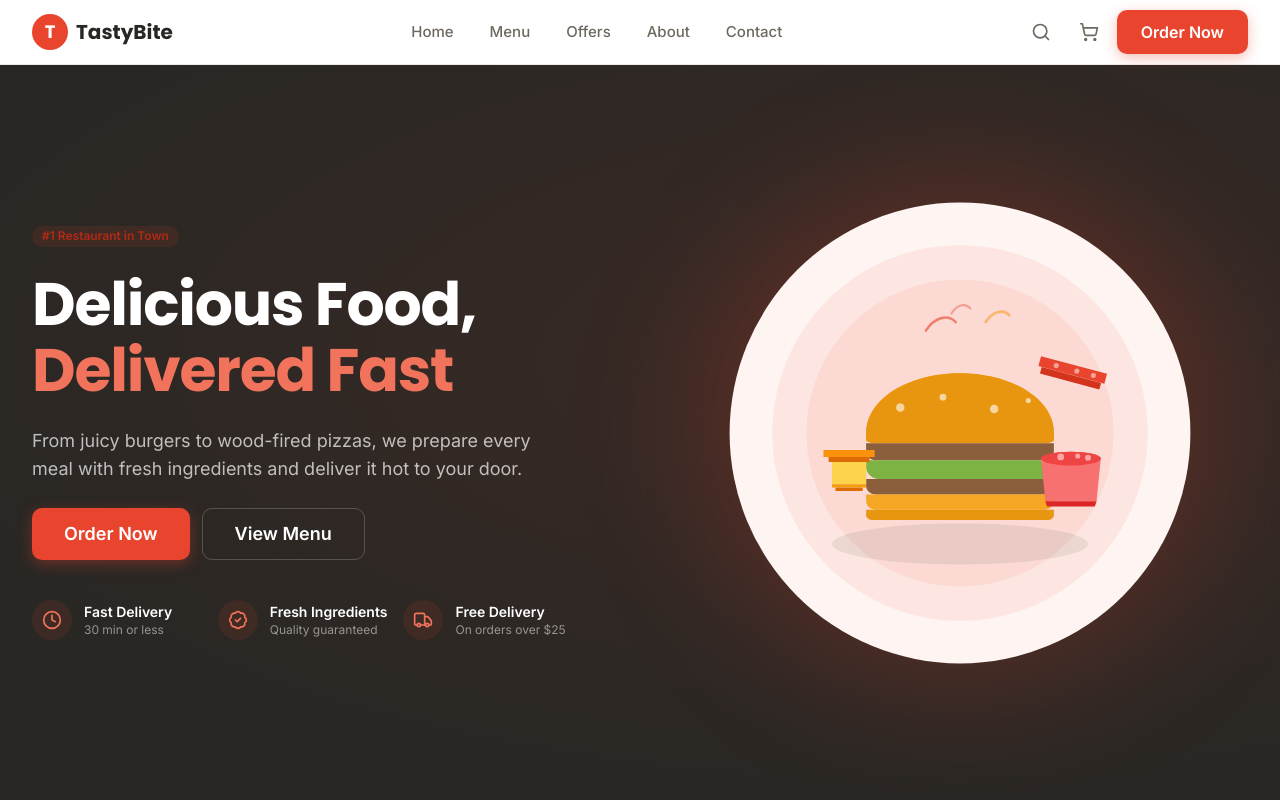
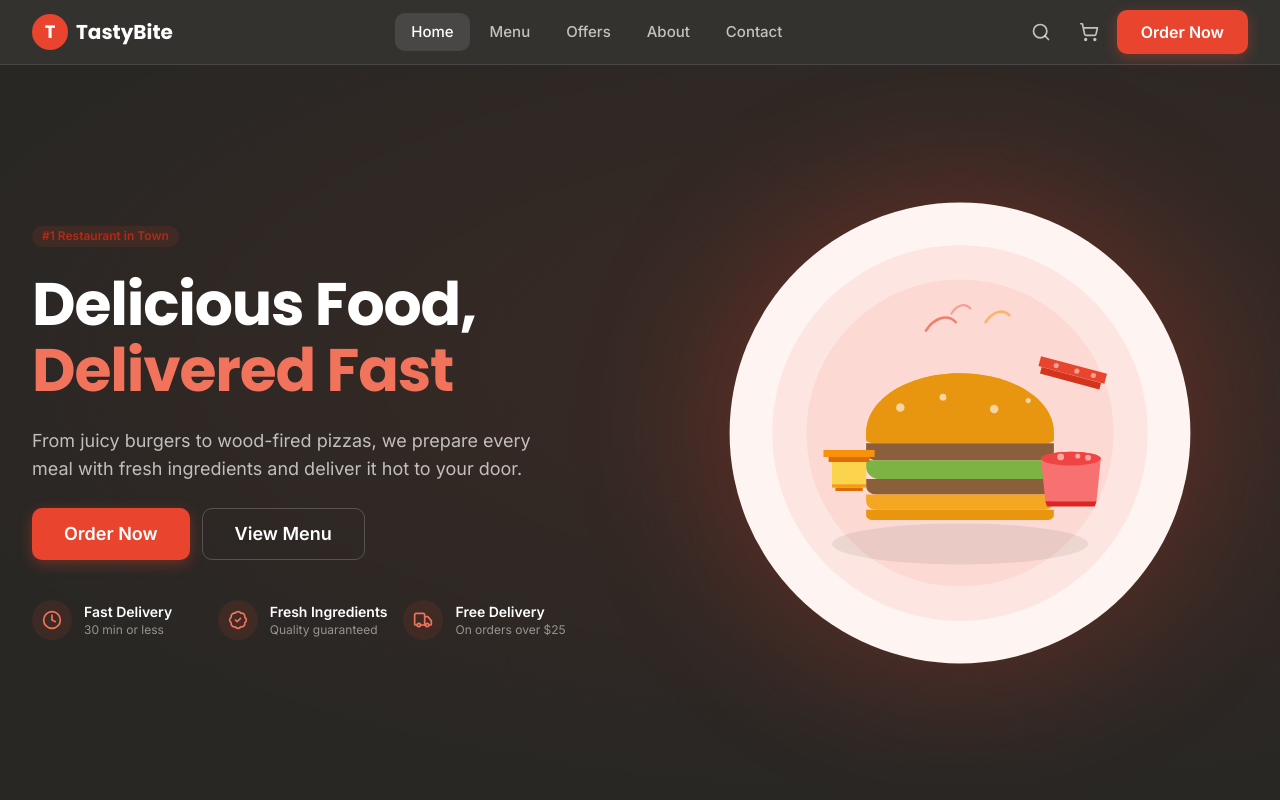
Before and after one commit to Keroayman34/TastyBite-Restaurant-Website, a Next.js app: page / in a window 1280 px wide. Shown: the top 800 px of the page. Built offline with nearby package versions, Linux system fonts and the light colour scheme; no server answers.

Commit message:
feat: refine header and mobile navigation

```diff
--- a/components/layout/Header.tsx
+++ b/components/layout/Header.tsx
@@ -1,14 +1,14 @@
 import { restaurant } from "@/config/restaurant";
-import { navLinks } from "@/config/navigation";
 import { Container } from "@/components/ui/Container";
 import { Button } from "@/components/ui/Button";
 import { IconButton } from "@/components/ui/IconButton";
 import { MobileNav } from "@/components/layout/MobileNav";
+import { NavLinks } from "@/components/layout/NavLinks";
 import { Search, ShoppingCart } from "lucide-react";
 
 export function Header() {
   return (
-    <header className="sticky top-0 z-40 border-b border-border bg-surface/90 backdrop-blur">
+    <header className="sticky top-0 z-40 border-b border-white/10 bg-charcoal-900/95 backdrop-blur">
       <Container className="relative flex h-16 items-center justify-between gap-4">
         <a
           href="/"
@@ -18,28 +18,24 @@ export function Header() {
           <span className="flex h-9 w-9 items-center justify-center rounded-full bg-primary-500 font-display text-lg font-bold text-white">
             {restaurant.name.charAt(0)}
           </span>
-          <span className="font-display text-xl font-bold text-foreground">
+          <span className="font-display text-xl font-bold text-white">
             {restaurant.name}
           </span>
         </a>
 
-        <nav className="hidden items-center gap-1 lg:flex" aria-label="Main">
-          {navLinks.map((link) => (
-            <a
-              key={link.href}
-              href={link.href}
-              className="rounded-button px-4 py-2 text-nav text-foreground-muted transition-colors hover:bg-charcoal-50 hover:text-foreground"
-            >
-              {link.label}
-            </a>
-          ))}
-        </nav>
+        <NavLinks />
 
         <div className="flex items-center gap-2">
-          <IconButton label="Search" className="hidden sm:inline-flex">
+          <IconButton
+            label="Search"
+            className="text-white/70 hover:bg-white/10 hover:text-white"
+          >
             <Search className="h-5 w-5" />
           </IconButton>
-          <IconButton label="Cart" className="hidden sm:inline-flex">
+          <IconButton
+            label="Cart"
+            className="text-white/70 hover:bg-white/10 hover:text-white"
+          >
             <ShoppingCart className="h-5 w-5" />
           </IconButton>
           <Button href={`tel:${restaurant.phone}`} className="hidden md:inline-flex">
--- a/components/layout/MobileNav.tsx
+++ b/components/layout/MobileNav.tsx
@@ -2,6 +2,7 @@
 
 import { useState } from "react";
 import Link from "next/link";
+import { usePathname } from "next/navigation";
 import { Menu, X } from "lucide-react";
 import { cn } from "@/lib/utils";
 import { navLinks } from "@/config/navigation";
@@ -11,11 +12,13 @@ import { Button } from "@/components/ui/Button";
 
 export function MobileNav() {
   const [open, setOpen] = useState(false);
+  const pathname = usePathname();
 
   return (
     <div className="lg:hidden">
       <IconButton
         label={open ? "Close menu" : "Open menu"}
+        variant="brand"
         onClick={() => setOpen((prev) => !prev)}
         aria-expanded={open}
         aria-controls="mobile-menu"
@@ -26,22 +29,32 @@ export function MobileNav() {
       <div
         id="mobile-menu"
         className={cn(
-          "absolute inset-x-0 top-16 z-40 border-b border-border bg-surface shadow-elevated transition-all duration-200",
+          "absolute inset-x-0 top-16 z-40 border-b border-white/10 bg-charcoal-900 shadow-elevated transition-all duration-200",
           open ? "visible opacity-100" : "invisible opacity-0",
         )}
       >
         <nav className="container-page flex flex-col gap-1 py-4" aria-label="Mobile">
-          {navLinks.map((link) => (
+          {navLinks.map((link) => {
+            const isActive = pathname === link.href;
+
+            return (
               <Link
                 key={link.href}
                 href={link.href}
-              className="rounded-button px-4 py-3 text-nav text-foreground transition-colors hover:bg-charcoal-50 hover:text-primary-600"
+                aria-current={isActive ? "page" : undefined}
+                className={cn(
+                  "rounded-button px-4 py-3 text-nav transition-colors",
+                  isActive
+                    ? "bg-white/10 text-white"
+                    : "text-white/70 hover:bg-white/5 hover:text-white",
+                )}
                 onClick={() => setOpen(false)}
               >
                 {link.label}
               </Link>
-          ))}
-          <div className="mt-2 border-t border-border px-4 pt-4">
+            );
+          })}
+          <div className="mt-2 border-t border-white/10 px-4 pt-4">
             <Button href={`tel:${restaurant.phone}`} fullWidth>
               Call {restaurant.phone}
             </Button>
--- /dev/null
+++ b/components/layout/NavLinks.tsx
@@ -0,0 +1,34 @@
+"use client";
+
+import Link from "next/link";
+import { usePathname } from "next/navigation";
+import { cn } from "@/lib/utils";
+import { navLinks } from "@/config/navigation";
+
+export function NavLinks() {
+  const pathname = usePathname();
+
+  return (
+    <nav className="hidden items-center gap-1 lg:flex" aria-label="Main">
+      {navLinks.map((link) => {
+        const isActive = pathname === link.href;
+
+        return (
+          <Link
+            key={link.href}
+            href={link.href}
+            aria-current={isActive ? "page" : undefined}
+            className={cn(
+              "rounded-button px-4 py-2 text-nav transition-colors",
+              isActive
+                ? "bg-white/10 text-white"
+                : "text-white/70 hover:bg-white/5 hover:text-white",
+            )}
+          >
+            {link.label}
+          </Link>
+        );
+      })}
+    </nav>
+  );
+}
```
Lines whose indentation alone changed are shown as unchanged.
